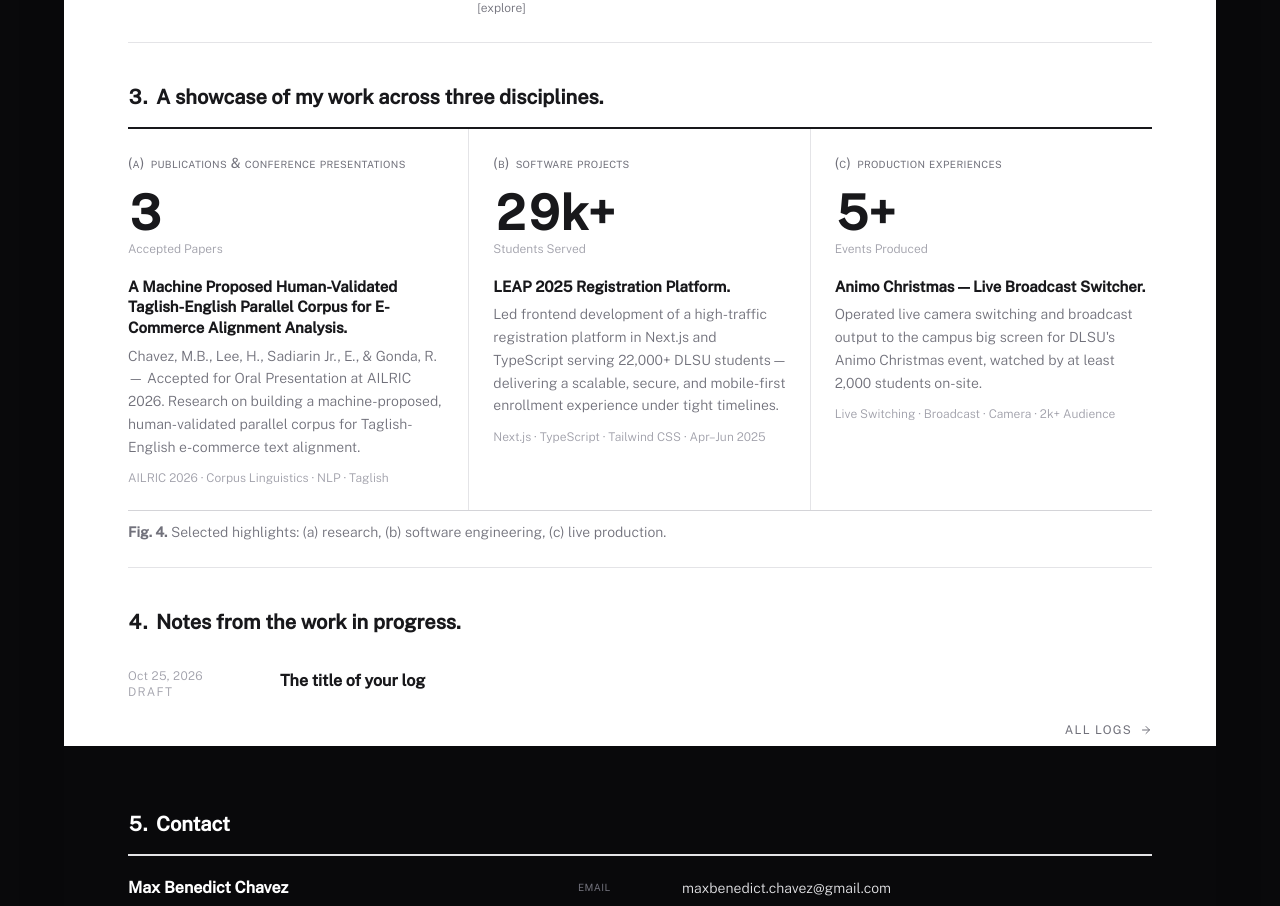
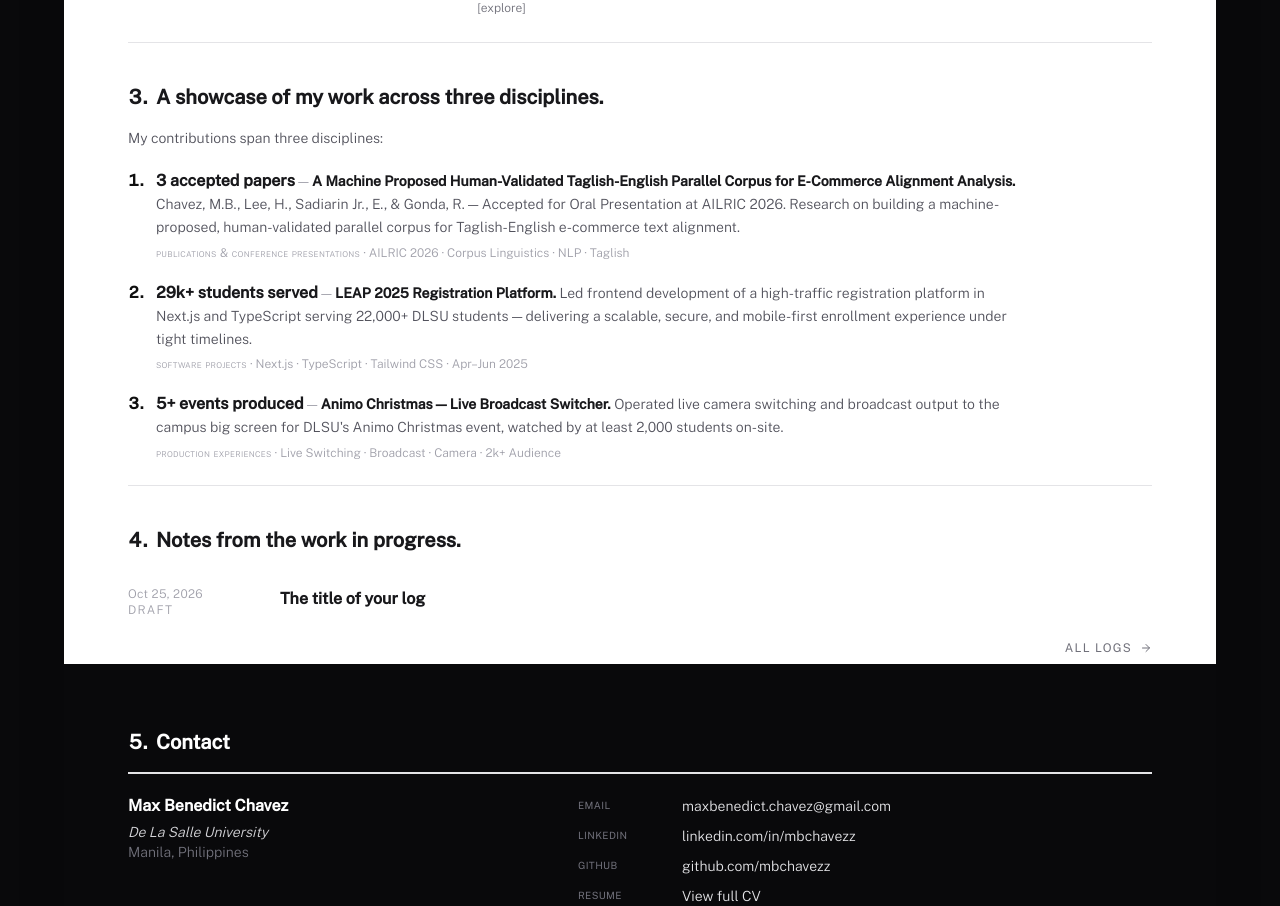
Before and after one commit to mbchavez27/mbchavezzportfolio, a React (Vite) app: page / in a window 1280 px wide. Shown: the part 1560-2466 px from the top of the page. Built offline with nearby package versions, Linux system fonts and the light colour scheme.

Commit message:
style(home): highlights as a contributions list

```diff
--- a/src/features/home/components/Highlights.tsx
+++ b/src/features/home/components/Highlights.tsx
@@ -1,46 +1,42 @@
 import { motion } from "motion/react";
+import Summary from "@/components/atoms/Summary";
 import SectionHeading from "@/components/molecules/SectionHeading";
 import { revealOnScroll } from "@/lib/motion";
 import type { Highlight } from "../domain/home.domain";
 
-const PANEL_LABELS = ["a", "b", "c", "d"] as const;
-
-/** Selected highlights as a multi-panel results figure: (a), (b), (c), each led by its headline number. */
+/** Selected highlights as a paper-style contributions list, each item led by its headline number. */
 export default function Highlights({ highlights }: { highlights: readonly Highlight[] }) {
   return (
     <section className="page-container pb-6">
       <SectionHeading number="3" title="A showcase of my work across three disciplines." />
+      <Summary>My contributions span three disciplines:</Summary>
 
-      <figure>
-        <div className="grid grid-cols-1 md:grid-cols-3 divide-y md:divide-y-0 md:divide-x divide-primary/15 border-t-2 border-zinc-900 border-b border-b-zinc-300">
-          {highlights.map((highlight, i) => (
-            <motion.div
-              key={highlight.title}
-              {...revealOnScroll({ y: 12, delay: i * 0.08, duration: 0.45 })}
-              className="py-6 md:px-6 md:first:pl-0 md:last:pr-0"
-            >
-              <p className="font-body text-sm text-zinc-500 [font-variant:small-caps] tracking-wide">
-                <span className="text-primary tabular-nums mr-1.5">({PANEL_LABELS[i] ?? i + 1})</span>
-                {highlight.category.toLowerCase()}
+      <ol className="max-w-4xl space-y-5">
+        {highlights.map((highlight, i) => (
+          <motion.li
+            key={highlight.title}
+            {...revealOnScroll({ y: 10, delay: i * 0.07, duration: 0.45 })}
+            className="grid grid-cols-[1.75rem_1fr]"
+          >
+            <span className="font-display font-semibold text-primary tabular-nums">{i + 1}.</span>
+            <div>
+              <p className="font-body font-light text-sm leading-relaxed text-zinc-600">
+                <strong className="font-display font-semibold text-base text-zinc-900">
+                  {highlight.metric.value} {highlight.metric.label.toLowerCase()}
+                </strong>
+                <span className="text-zinc-400"> — </span>
+                <span className="font-display font-semibold text-zinc-900">{highlight.title}</span> {highlight.description}
               </p>
-
-              <p className="font-display text-4xl md:text-5xl font-semibold text-zinc-900 tabular-nums mt-4">
-                {highlight.metric.value}
+              <p className="font-body font-light text-xs text-zinc-400 mt-1.5">
+                <span className="[font-variant:small-caps] tracking-wide">{highlight.category.toLowerCase()}</span>
+                {highlight.tags.map((tag) => (
+                  <span key={tag}> · {tag}</span>
+                ))}
               </p>
-              <p className="font-body font-light text-xs text-zinc-400 mt-1">{highlight.metric.label}</p>
-
-              <h3 className="font-display font-semibold text-zinc-900 text-[15px] leading-snug mt-5">{highlight.title}</h3>
-              <p className="font-body font-light text-sm text-zinc-500 leading-relaxed mt-1.5">{highlight.description}</p>
-              <p className="font-body font-light text-xs text-zinc-400 mt-3">{highlight.tags.join(" · ")}</p>
-            </motion.div>
-          ))}
-        </div>
-
-        <figcaption className="mt-3 font-body font-light text-sm leading-snug text-zinc-500">
-          <span className="font-semibold text-primary">Fig. 4.</span> Selected highlights: (a) research, (b) software
-          engineering, (c) live production.
-        </figcaption>
-      </figure>
+            </div>
+          </motion.li>
+        ))}
+      </ol>
     </section>
   );
 }
```
